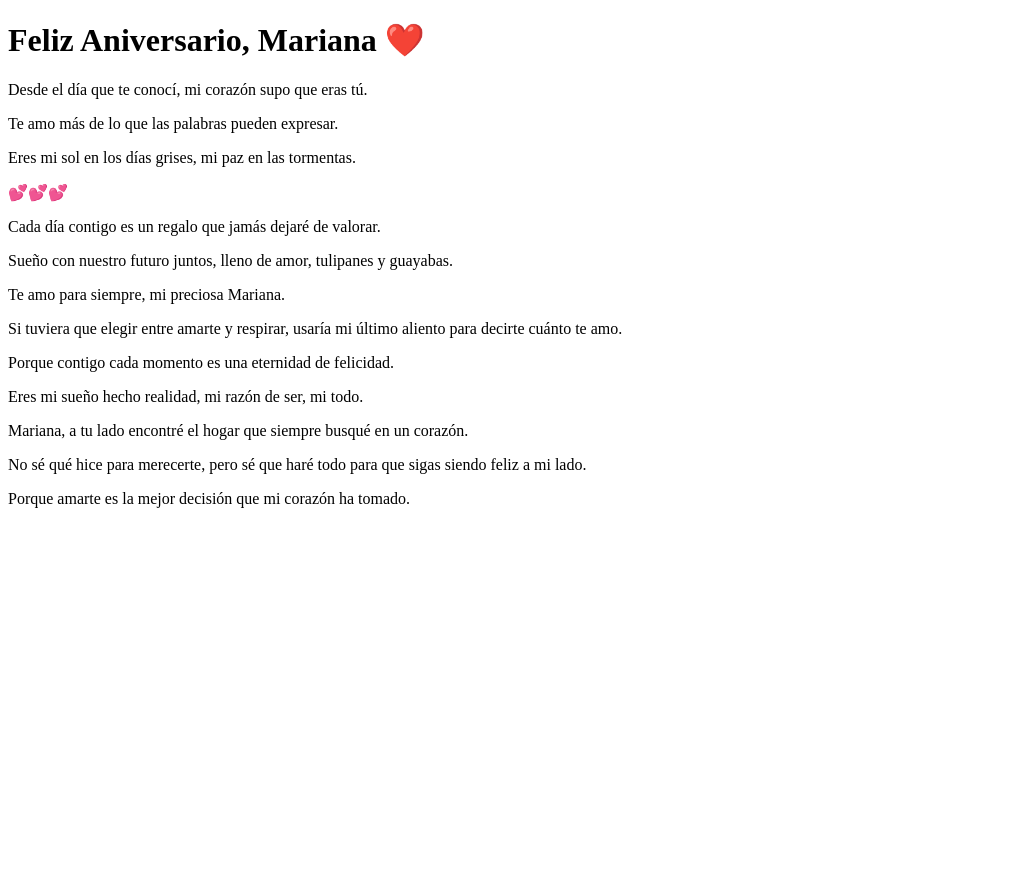
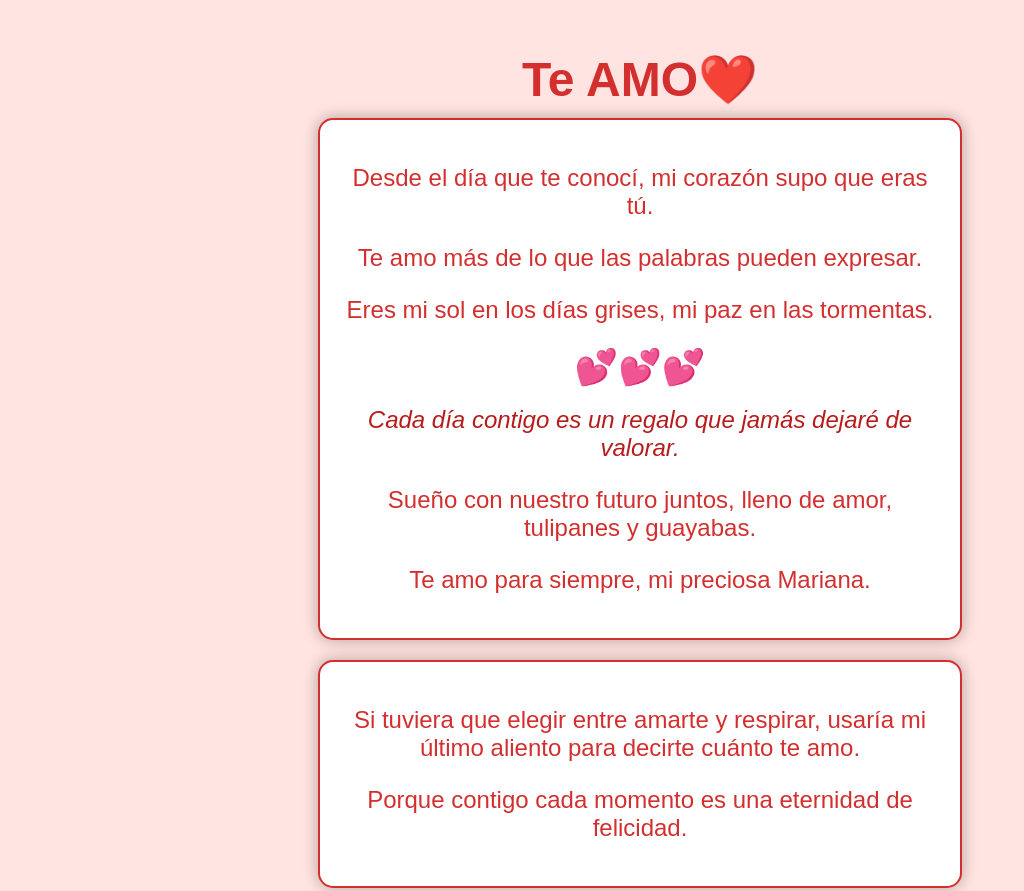
Before and after one commit to felipesanchez-dev/feliz-dia, a plain HTML site: page index.html in a window 1280 px wide. Shown: the top 891 px of the page, without its empty margins (0-1024 px from the left). Before the commit the page ends 800 px from the top, so only its background shows below. Drawn offline with Linux system fonts and the light colour scheme.

Commit message:
Actualizar título y encabezado en index.html para reflejar mejor el mensaje de amor

```diff
--- a/index.html
+++ b/index.html
@@ -3,10 +3,11 @@
   <head>
     <meta charset="UTF-8" />
     <meta name="viewport" content="width=device-width, initial-scale=1.0" />
-    <title>Para mi amada Mariana ❤️</title>
+    <link rel="stylesheet" href="assets/style/style.css" />
+    <title>Para Mariana ❤️</title>
   </head>
   <body>
-    <h1>Feliz Aniversario, Mariana ❤️</h1>
+    <h1>Te AMO❤️</h1>
 
     <div class="container">
       <p>Desde el día que te conocí, mi corazón supo que eras tú.</p>
```
